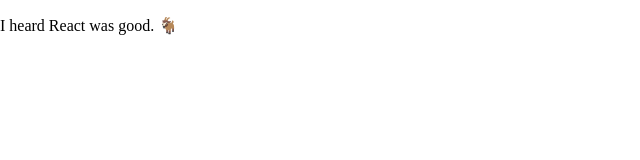
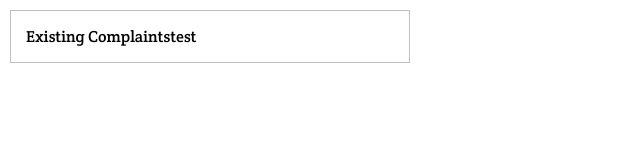
Before and after one commit to ddoria921/ODevs-React-Hack-Night, a React app: page / in a window 1280 px wide. Shown: the whole page, without its empty margins (0-640 px from the left). Built offline with nearby package versions, Linux system fonts and the light colour scheme.

Commit message:
Adds existingComplaint, Google Font

```diff
--- /dev/null
+++ b/src/components/existingComplaint.js
@@ -0,0 +1,17 @@
+// Import NPM dependencies like this:
+import React from 'react';
+import ReactDOM from 'react-dom';
+import './existingComplaint.scss';
+
+class existingComplaint extends React.Component {
+  render() {
+    return (
+      <div className='existingComplaint'>
+        <span>Existing Complaints</span>
+        test
+      </div>
+    );
+  }
+}
+
+export default existingComplaint;
--- /dev/null
+++ b/src/components/existingComplaint.scss
@@ -0,0 +1,7 @@
+.existingComplaint {
+  border: 1px solid #C0C0C0;
+  border-radius: 3;
+  padding:15px;
+  width: 400px;
+  margin: 10px
+}
--- a/src/index.html
+++ b/src/index.html
@@ -3,6 +3,7 @@
 <head>
   <meta charset="UTF-8">
   <title>React Hack Night</title>
+  <link href='https://fonts.googleapis.com/css?family=Crete+Round' rel='stylesheet' type='text/css'>
 </head>
 <body>
   <main id="app"></main>
--- a/src/index.js
+++ b/src/index.js
@@ -7,12 +7,13 @@
 
 // Import dependencies like this:
 import Goat from './components/goat-component';
+import ExistingComplaint from './components/existingComplaint';
 
 class App extends React.Component {
   render() {
     return (
       <div>
-      	<p>I heard React was good. <Goat /></p>
+      	<ExistingComplaint />
       </div>
     );
   }
--- a/src/styles/main.scss
+++ b/src/styles/main.scss
@@ -4,6 +4,7 @@
 }
 
 body, html {
+  font-family: 'Crete Round', serif;
   display: block;
   margin: 0;
 }
```
